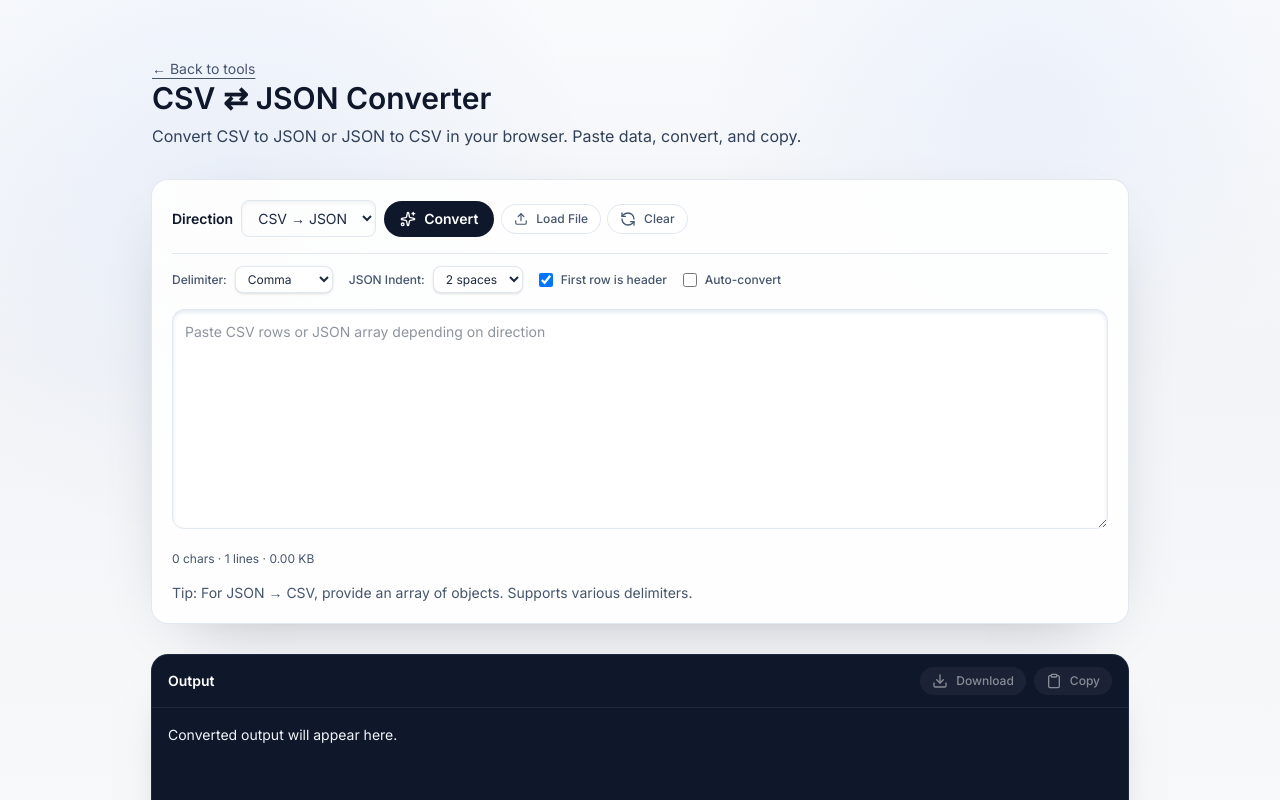
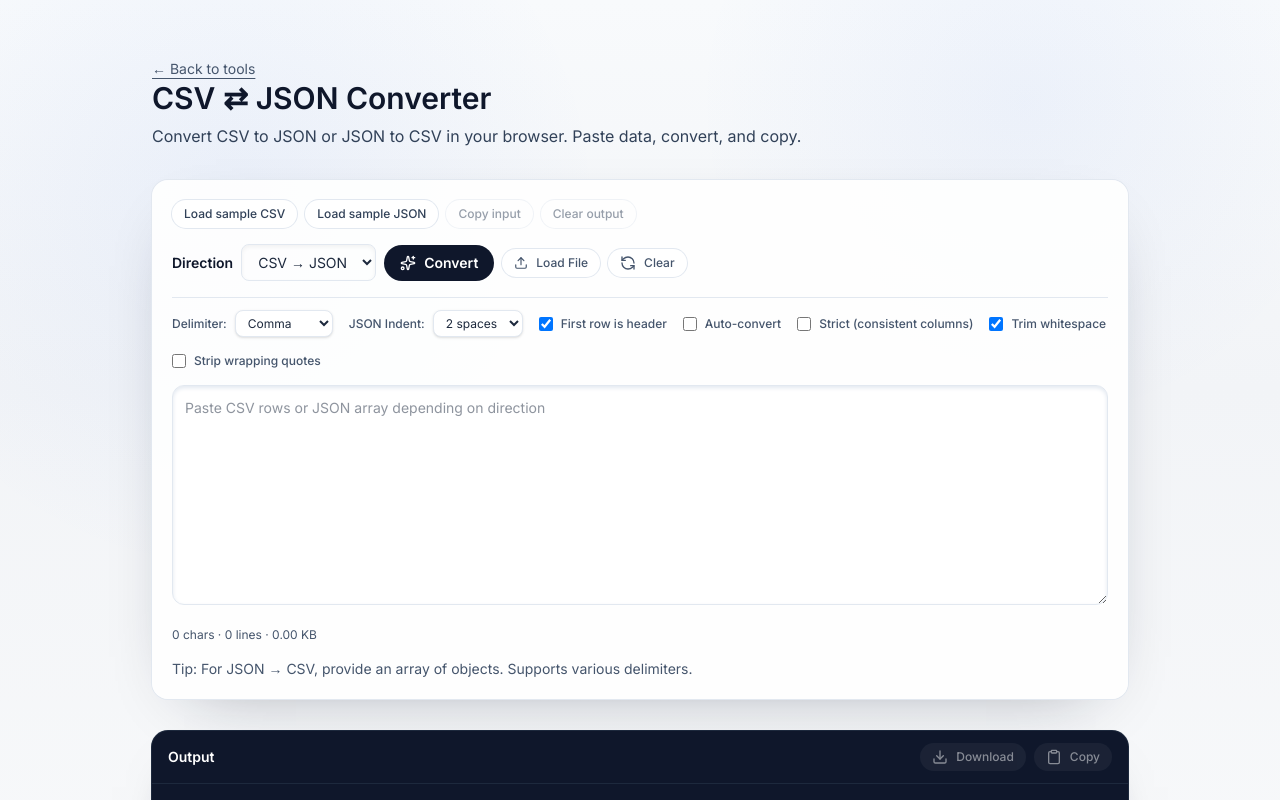
Before and after one commit to ChainPix/custom-website, a Next.js app: page /csv-json in a window 1280 px wide. Shown: the top 800 px of the page. Built offline with nearby package versions, Linux system fonts and the light colour scheme; no server answers.

Commit message:
Improve CSV/JSON converter validation, samples, and accessibility

```diff
--- a/app/(tools)/csv-json/client.tsx
+++ b/app/(tools)/csv-json/client.tsx
@@ -8,6 +8,7 @@ type Mode = "csv-to-json" | "json-to-csv";
 type Delimiter = "," | ";" | "\t" | "|";
 
 const MAX_SIZE_BYTES = 10 * 1024 * 1024; // 10MB limit
+const MAX_ROWS = 20000;
 
 const splitCsvLine = (line: string, delimiter: Delimiter = ",") => {
   const parts: string[] = [];
@@ -39,21 +40,38 @@ const splitCsvLine = (line: string, delimiter: Delimiter = ",") => {
   return parts;
 };
 
-function csvToJson(csv: string, delimiter: Delimiter = ",", hasHeaders = true) {
-  const rows = csv
-    .split(/\r?\n/)
+function csvToJson(
+  csv: string,
+  delimiter: Delimiter = ",",
+  hasHeaders = true,
+  strict = false,
+  trimWhitespace = true,
+  stripQuotes = false,
+) {
+  const rawRows = csv.split(/\r?\n/);
+  const rows = rawRows
     .map((row) => row.trim())
-    .filter(Boolean);
-  if (!rows.length) return [];
+    .filter((row) => row.length > 0);
+  if (!rows.length) throw new Error("No rows found after trimming empty lines.");
 
   const headers = hasHeaders
-    ? splitCsvLine(rows[0], delimiter).map((h) => h.trim())
+    ? splitCsvLine(rows[0], delimiter).map((h) => (trimWhitespace ? h.trim() : h))
     : Array.from({ length: splitCsvLine(rows[0], delimiter).length }, (_, i) => `col_${i + 1}`);
 
   const dataRows = hasHeaders ? rows.slice(1) : rows;
 
   return dataRows.map((row) => {
-    const cols = splitCsvLine(row, delimiter).map((c) => c.trim());
+    const cols = splitCsvLine(row, delimiter).map((c) => {
+      const trimmed = trimWhitespace ? c.trim() : c;
+      const stripped = stripQuotes && /^".*"$/.test(trimmed) ? trimmed.slice(1, -1) : trimmed;
+      return stripped;
+    });
+    if (strict && cols.length !== headers.length) {
+      const rowIndex = rawRows.findIndex((r) => r.trim() === row) + 1 || 0;
+      throw new Error(
+        `Row ${rowIndex || "?"} has ${cols.length} columns, expected ${headers.length}. Check uneven delimiters or quotes.`,
+      );
+    }
     const obj: Record<string, string> = {};
     headers.forEach((header, idx) => {
       obj[header || `col_${idx + 1}`] = cols[idx] ?? "";
@@ -68,6 +86,9 @@ function jsonToCsv(jsonStr: string, delimiter: Delimiter = ",", includeHeaders =
   const data = parsed as Array<Record<string, unknown>>;
 
   if (!data.length) return "";
+  if (data.length > MAX_ROWS) {
+    throw new Error(`Too many rows (${data.length.toLocaleString()}). Please limit to ${MAX_ROWS.toLocaleString()} rows.`);
+  }
 
   const headers = Array.from(
     data.reduce((set: Set<string>, item) => {
@@ -115,14 +136,31 @@ export default function CsvJsonClient() {
   const [autoConvert, setAutoConvert] = useState(false);
   const [isProcessing, setIsProcessing] = useState(false);
   const [isUploading, setIsUploading] = useState(false);
+  const [status, setStatus] = useState("Ready");
+  const [strict, setStrict] = useState(false);
+  const [trimWhitespace, setTrimWhitespace] = useState(true);
+  const [stripQuotes, setStripQuotes] = useState(false);
 
   // Stats calculation
   const stats = useMemo(() => {
     const bytes = new Blob([input]).size;
-    const lines = input.split('\n').length;
+    const trimmed = input.trim();
+    const lines = trimmed ? trimmed.split('\n').length : 0;
     const chars = input.length;
     return { bytes, lines, chars };
   }, [input]);
+
+  const detectedInfo = useMemo(() => {
+    if (!input.trim() || mode !== "csv-to-json") return null;
+    try {
+      const rows = input.split(/\r?\n/).filter((r) => r.trim().length > 0);
+      const headerCols = hasHeaders ? splitCsvLine(rows[0] ?? "", delimiter).length : 0;
+      const dataCount = hasHeaders ? Math.max(rows.length - 1, 0) : rows.length;
+      return { headerCols, dataCount };
+    } catch {
+      return null;
+    }
+  }, [input, mode, hasHeaders, delimiter]);
 
   // Check input size and warn if too large
   useEffect(() => {
@@ -167,26 +205,36 @@ export default function CsvJsonClient() {
     if (!input.trim()) {
       setError("");
       setOutput("");
+      setStatus("Ready");
+      return;
+    }
+
+    if (stats.lines > MAX_ROWS) {
+      setError(`Too many rows (${stats.lines.toLocaleString()}). Please limit input to ${MAX_ROWS.toLocaleString()} rows or less.`);
+      setStatus("Row limit exceeded");
       return;
     }
 
     setIsProcessing(true);
     setError("");
+    setStatus("Converting...");
 
     // Use setTimeout to allow UI to update with loading state
     await new Promise(resolve => setTimeout(resolve, 0));
 
     try {
       if (mode === "csv-to-json") {
-        const result = csvToJson(input, delimiter, hasHeaders);
+        const result = csvToJson(input, delimiter, hasHeaders, strict, trimWhitespace, stripQuotes);
         setOutput(JSON.stringify(result, null, jsonIndent));
       } else {
         setOutput(jsonToCsv(input, delimiter, hasHeaders));
       }
+      setStatus("Done");
     } catch (err) {
       console.error("Conversion error", err);
       setOutput("");
       setError(getBetterErrorMessage(err, mode));
+      setStatus("Error");
     } finally {
       setIsProcessing(false);
     }
@@ -203,6 +251,7 @@ export default function CsvJsonClient() {
 
     setIsUploading(true);
     setError("");
+    setStatus("Uploading...");
 
     const reader = new FileReader();
     reader.onload = async (e) => {
@@ -213,10 +262,12 @@ export default function CsvJsonClient() {
 
       setInput(content);
       setIsUploading(false);
+      setStatus("File loaded");
     };
     reader.onerror = () => {
       setError("Failed to read file. Please try again.");
       setIsUploading(false);
+      setStatus("Upload error");
     };
     reader.readAsText(file);
 
@@ -239,9 +290,11 @@ export default function CsvJsonClient() {
       a.click();
       document.body.removeChild(a);
       URL.revokeObjectURL(url);
+      setStatus("Downloaded");
     } catch (err) {
       console.error("Failed to download", err);
       setError("Unable to download file. Please try copying the output instead.");
+      setStatus("Download failed");
     }
   };
 
@@ -252,9 +305,22 @@ export default function CsvJsonClient() {
       await navigator.clipboard.writeText(output);
       setCopied(true);
       setTimeout(() => setCopied(false), 1200);
+      setStatus("Copied");
     } catch (err) {
       console.error("Copy failed", err);
       setError("Unable to copy. Please select and copy manually.");
+      setStatus("Copy failed");
+    }
+  };
+
+  const handleCopyInput = async () => {
+    if (!input) return;
+    try {
+      await navigator.clipboard.writeText(input);
+      setStatus("Input copied");
+    } catch (err) {
+      console.error("Copy failed", err);
+      setStatus("Copy failed");
     }
   };
 
@@ -270,6 +336,9 @@ export default function CsvJsonClient() {
 
   return (
     <main className="space-y-8">
+      <div className="sr-only" aria-live="polite">
+        {status} {error}
+      </div>
       <header className="space-y-2">
         <Link href="/" className="text-sm text-slate-600 underline underline-offset-4">
           ← Back to tools
@@ -281,6 +350,62 @@ export default function CsvJsonClient() {
       </header>
 
       <div className="space-y-4 rounded-2xl bg-white/90 p-5 shadow-[var(--shadow-soft)] ring-1 ring-slate-200">
+        <div className="flex flex-wrap gap-2 text-xs font-medium text-slate-700">
+          <button
+            onClick={() => {
+              const sample = `name,role,team\nAda,Engineer,ML\nLin,Designer,UX\nKai,PM,Product`;
+              setInput(sample);
+              setStatus("Loaded sample CSV");
+              setError("");
+              if (autoConvert) handleConvert();
+            }}
+            className="rounded-full bg-white px-3 py-1.5 shadow-[var(--shadow-soft)] ring-1 ring-slate-200 transition hover:-translate-y-0.5"
+            type="button"
+          >
+            Load sample CSV
+          </button>
+          <button
+            onClick={() => {
+              const sample = JSON.stringify(
+                [
+                  { name: "Ada", role: "Engineer", team: "ML" },
+                  { name: "Lin", role: "Designer", team: "UX" },
+                  { name: "Kai", role: "PM", team: "Product" },
+                ],
+                null,
+                2,
+              );
+              setInput(sample);
+              setStatus("Loaded sample JSON");
+              setError("");
+              if (autoConvert) handleConvert();
+            }}
+            className="rounded-full bg-white px-3 py-1.5 shadow-[var(--shadow-soft)] ring-1 ring-slate-200 transition hover:-translate-y-0.5"
+            type="button"
+          >
+            Load sample JSON
+          </button>
+          <button
+            onClick={handleCopyInput}
+            className="rounded-full bg-white px-3 py-1.5 shadow-[var(--shadow-soft)] ring-1 ring-slate-200 transition hover:-translate-y-0.5 disabled:opacity-50 disabled:cursor-not-allowed"
+            type="button"
+            disabled={!input}
+          >
+            Copy input
+          </button>
+          <button
+            onClick={() => {
+              setOutput("");
+              setStatus("Output cleared");
+            }}
+            className="rounded-full bg-white px-3 py-1.5 shadow-[var(--shadow-soft)] ring-1 ring-slate-200 transition hover:-translate-y-0.5 disabled:opacity-50 disabled:cursor-not-allowed"
+            type="button"
+            disabled={!output}
+          >
+            Clear output
+          </button>
+        </div>
+
         <div className="flex flex-wrap items-center gap-2">
           <label className="flex items-center gap-2">
             <span className="text-sm font-semibold text-slate-900">Direction</span>
@@ -338,6 +463,7 @@ export default function CsvJsonClient() {
               setInput("");
               setOutput("");
               setError("");
+              setStatus("Cleared");
             }}
             disabled={isProcessing || isUploading}
             className="flex items-center gap-2 rounded-full bg-white px-3 py-1.5 text-xs font-medium text-slate-600 shadow-[var(--shadow-soft)] ring-1 ring-slate-200 transition hover:-translate-y-0.5 disabled:opacity-50 disabled:cursor-not-allowed"
@@ -401,6 +527,33 @@ export default function CsvJsonClient() {
             />
             Auto-convert
           </label>
+          <label className="flex items-center gap-2 text-xs font-medium text-slate-600">
+            <input
+              type="checkbox"
+              checked={strict}
+              onChange={(e) => setStrict(e.target.checked)}
+              className="h-3.5 w-3.5 rounded border-slate-300 text-slate-900 focus:ring-2 focus:ring-slate-200"
+            />
+            Strict (consistent columns)
+          </label>
+          <label className="flex items-center gap-2 text-xs font-medium text-slate-600">
+            <input
+              type="checkbox"
+              checked={trimWhitespace}
+              onChange={(e) => setTrimWhitespace(e.target.checked)}
+              className="h-3.5 w-3.5 rounded border-slate-300 text-slate-900 focus:ring-2 focus:ring-slate-200"
+            />
+            Trim whitespace
+          </label>
+          <label className="flex items-center gap-2 text-xs font-medium text-slate-600">
+            <input
+              type="checkbox"
+              checked={stripQuotes}
+              onChange={(e) => setStripQuotes(e.target.checked)}
+              className="h-3.5 w-3.5 rounded border-slate-300 text-slate-900 focus:ring-2 focus:ring-slate-200"
+            />
+            Strip wrapping quotes
+          </label>
         </div>
 
         <textarea
@@ -415,6 +568,11 @@ export default function CsvJsonClient() {
         {/* Stats */}
         <div className="flex items-center justify-between text-xs text-slate-600">
           <span>{stats.chars.toLocaleString()} chars · {stats.lines.toLocaleString()} lines · {(stats.bytes / 1024).toFixed(2)} KB</span>
+          {detectedInfo && (
+            <span className="text-slate-600">
+              {hasHeaders ? `Headers: ${detectedInfo.headerCols} ·` : null} Rows: {detectedInfo.dataCount.toLocaleString()}
+            </span>
+          )}
         </div>
 
         {warning && (
@@ -431,7 +589,7 @@ export default function CsvJsonClient() {
 
       <div className="rounded-2xl bg-slate-900 text-white shadow-[0_24px_48px_-32px_rgba(15,23,42,0.55)] ring-1 ring-slate-800">
         <div className="flex items-center justify-between border-b border-slate-800 px-4 py-3">
-          <p className="text-sm font-semibold">Output</p>
+          <p className="text-sm font-semibold" id="output-label">Output</p>
           <div className="flex items-center gap-2">
             <button
               onClick={handleDownload}
@@ -452,7 +610,12 @@ export default function CsvJsonClient() {
             </button>
           </div>
         </div>
-        <pre className="min-h-[180px] whitespace-pre-wrap break-words p-4 text-sm leading-relaxed text-slate-100">
+        <pre
+          className="min-h-[180px] whitespace-pre-wrap break-words p-4 text-sm leading-relaxed text-slate-100"
+          role="region"
+          aria-labelledby="output-label"
+          tabIndex={0}
+        >
           {isProcessing ? (
             <div className="flex items-center justify-center gap-2 py-8 text-slate-400">
               <Loader2 className="h-5 w-5 animate-spin" />
```
Also changed, not shown: app/(tools)/csv-json/CSV_JSON.md (added, +24 -0 lines).
